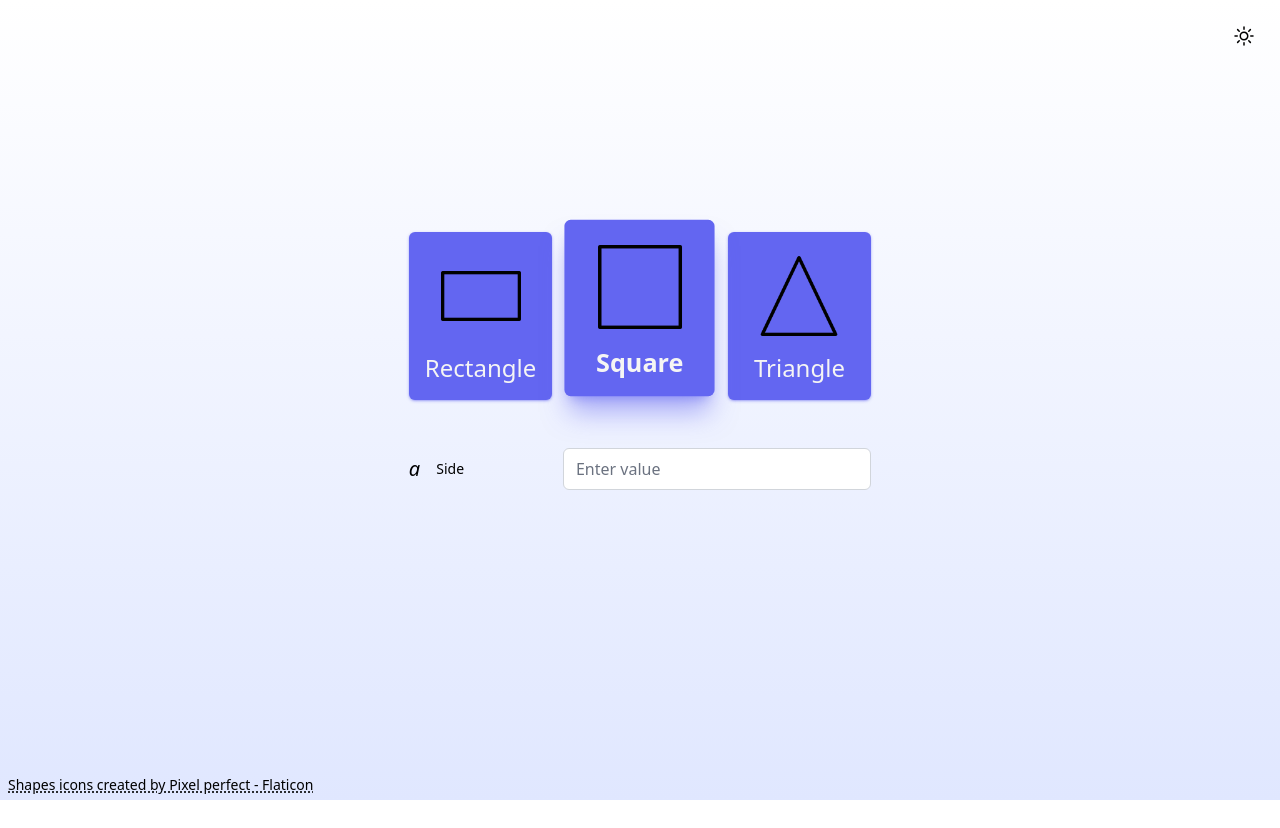
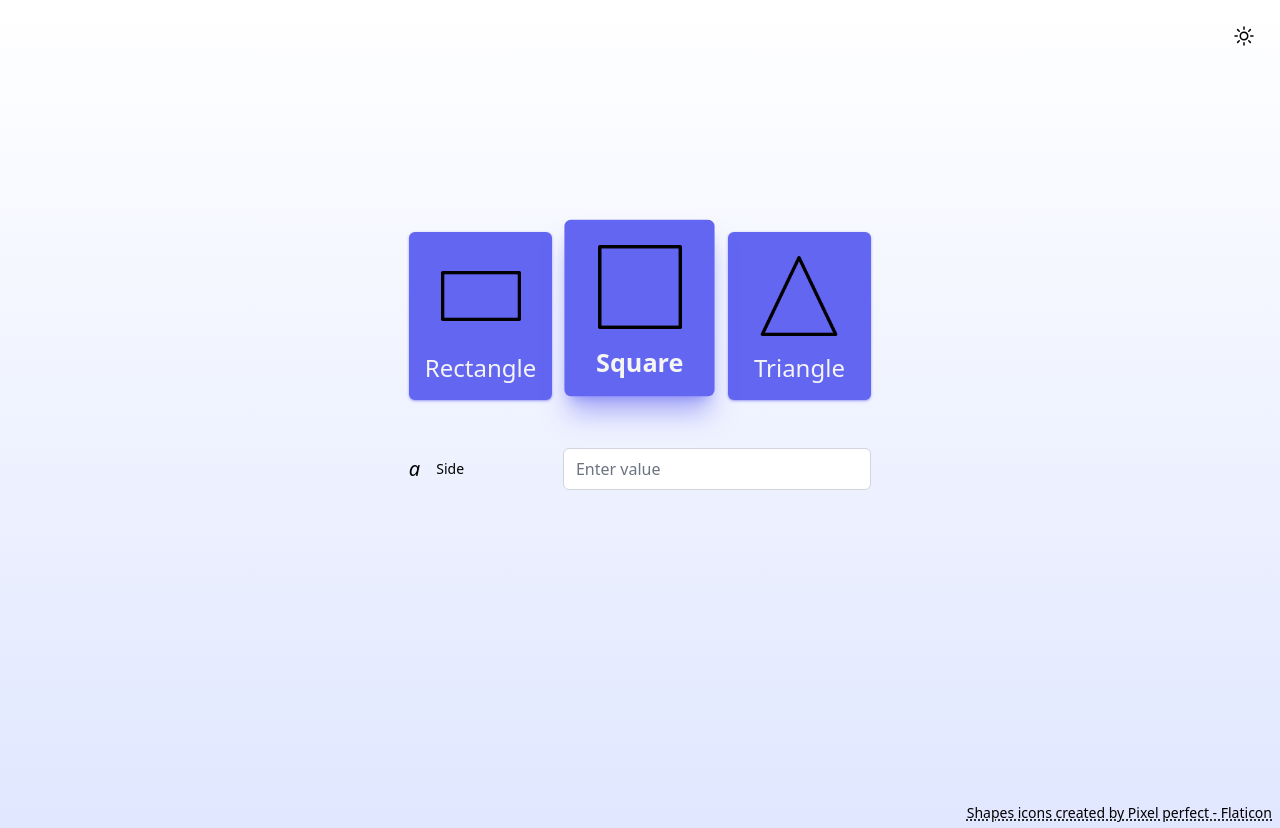
Before and after one commit to comskie/area-and-perimeter, a Vue app: page / in a window 1280 px wide. Before the commit the page ends 800 px from the top, so only its background shows below. Built offline with nearby package versions, Linux system fonts and the light colour scheme.

Commit message:
Update HomeView.vue

```diff
--- a/src/views/HomeView.vue
+++ b/src/views/HomeView.vue
@@ -85,7 +85,7 @@ onMounted(() => {
         </div>
       </div>
     </main>
-    <footer class="absolute bottom-0">
+    <footer>
       <div class="flex justify-end px-2 pb-1">
         <a
           href="https://www.flaticon.com/free-icons/shapes"
```
